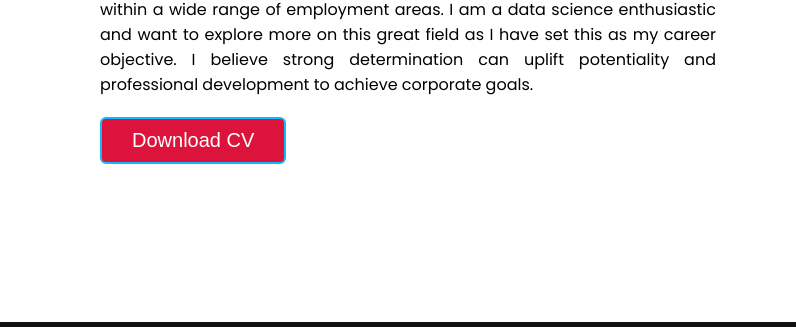
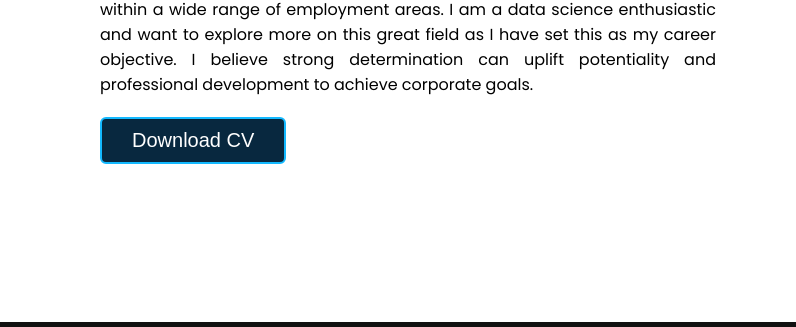
Before and after one commit to AsirIntesar/Personal-Portfolio-Website, a plain HTML site: page index.html in a window 1280 px wide. In both pictures the pointer is over the button "Download CV". Shown: the part 1221-1548 px from the top of the page, 484-1280 px from the left. Drawn offline with nearby package versions, Linux system fonts and the light colour scheme; some packages are replaced by stand-ins of ours; a script that the page names is missing.

Commit message:
commit on master

```diff
--- a/main.css
+++ b/main.css
@@ -12,7 +12,7 @@
   transition: all 0.3s ease;
 }
 .custom-button:hover {
-  background: crimson;
+  background: #08283F;
 }
 .cert-img {
   width: 300px;
```
